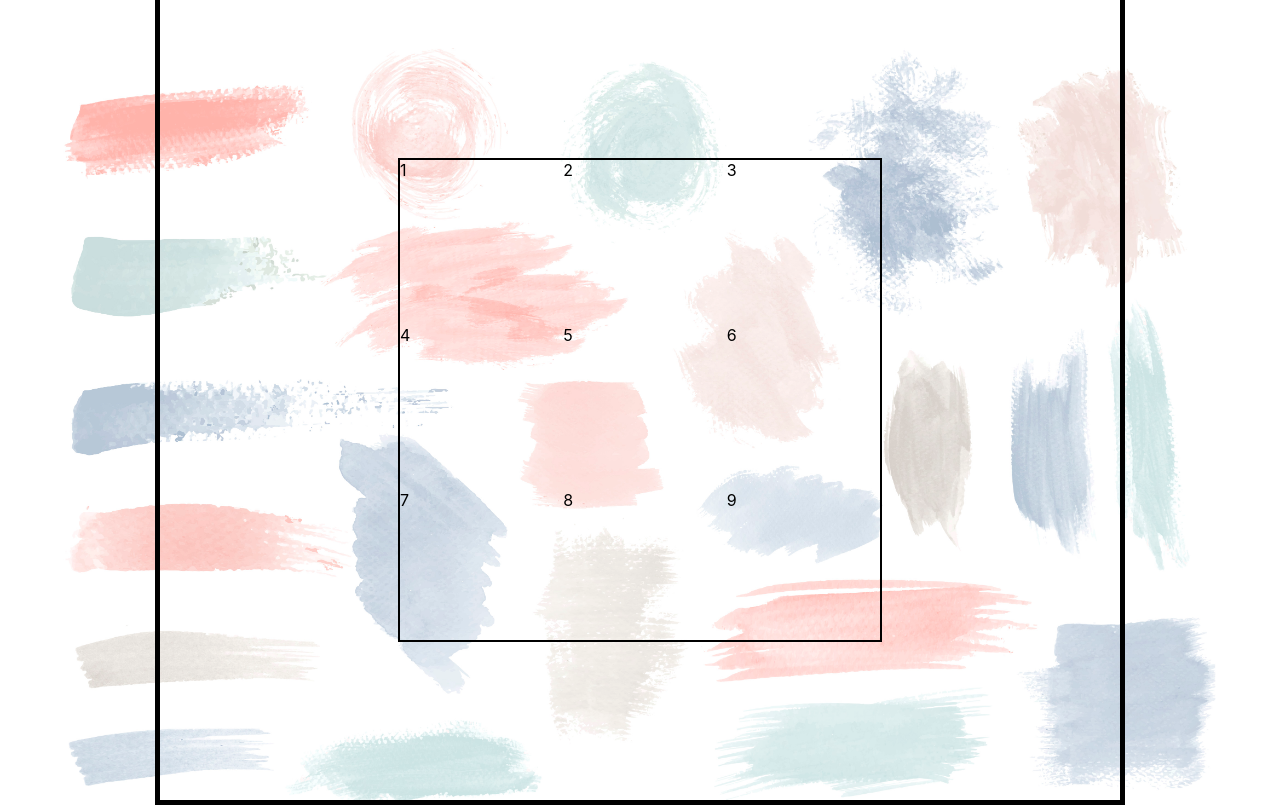
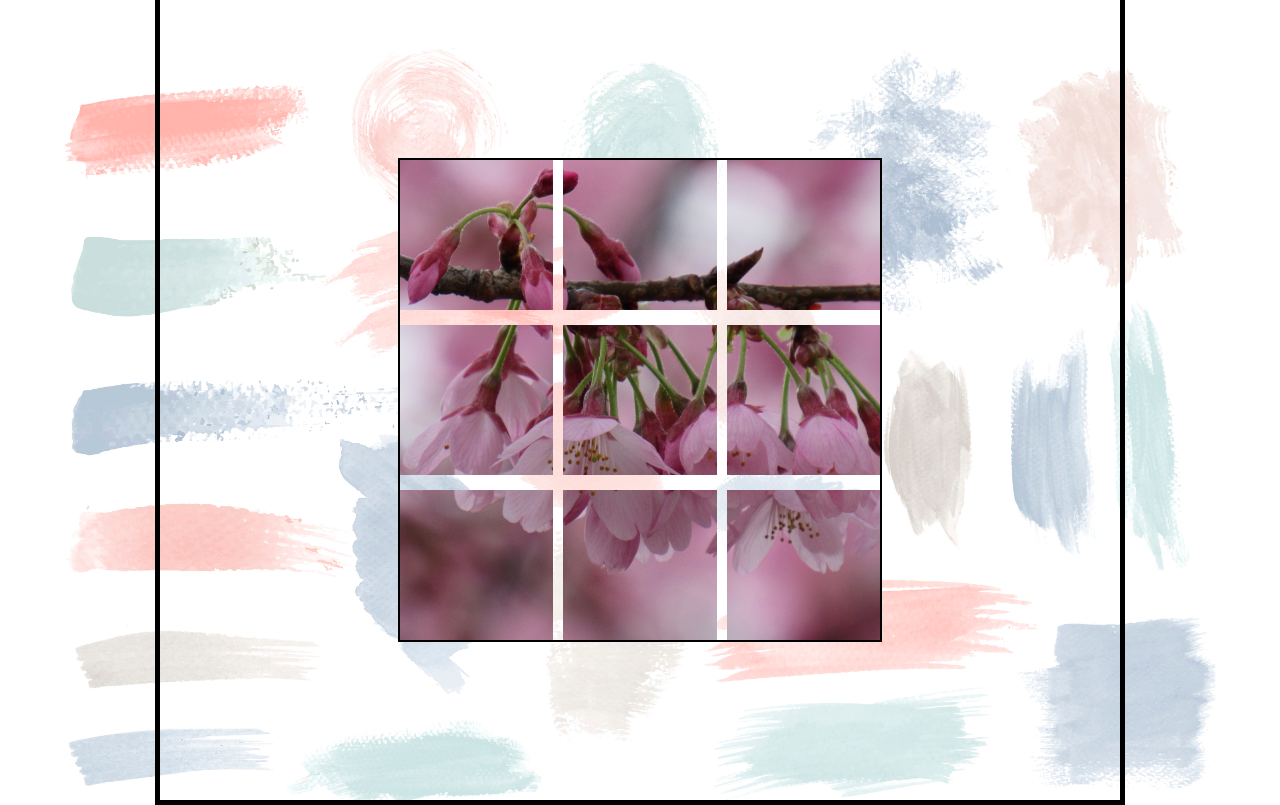
Before and after one commit to nataliamateo/Puzzle, a React app: page / in a window 1280 px wide. Built offline with nearby package versions, Linux system fonts and the light colour scheme.

Commit message:
Do pieces styles and create json

```diff
--- a/src/components/App.js
+++ b/src/components/App.js
@@ -1,11 +1,12 @@
 import React from 'react';
 import '../stylesheets/App.scss';
 import LeftPuzzle from './LeftPuzzle';
+import Data from '../services/data.json';
 
 function App() {
   return (
     <div className='App'>
-      <LeftPuzzle />{' '}
+      <LeftPuzzle />
     </div>
   );
 }
--- a/src/components/LeftPuzzle.js
+++ b/src/components/LeftPuzzle.js
@@ -4,15 +4,15 @@ import '../stylesheets/leftPuzzle.scss';
 const LeftPuzzle = () => {
   return (
     <div className='left-puzzle'>
-      <span className='left-puzzle__1'>1</span>
-      <span className='left-puzzle__2'>2</span>
-      <span className='left-puzzle__3'>3</span>
-      <span className='left-puzzle__4'>4</span>
-      <span className='left-puzzle__5'>5</span>
-      <span className='left-puzzle__6'>6</span>
-      <span className='left-puzzle__7'>7</span>
-      <span className='left-puzzle__8'>8</span>
-      <span className='left-puzzle__9'>9</span>
+      <span className='left-puzzle__1 size'></span>
+      <span className='left-puzzle__2 size'></span>
+      <span className='left-puzzle__3 size'></span>
+      <span className='left-puzzle__4 size'></span>
+      <span className='left-puzzle__5 size'></span>
+      <span className='left-puzzle__6 size'></span>
+      <span className='left-puzzle__7 size'></span>
+      <span className='left-puzzle__8 size'></span>
+      <span className='left-puzzle__9 size'></span>
     </div>
   );
 };
--- /dev/null
+++ b/src/services/data.json
@@ -0,0 +1,11 @@
+[
+  { "id": 1, "url": "../images/1.jpg" },
+  { "id": 2, "url": "../images/2.jpg" },
+  { "id": 3, "url": "../images/3.jpg" },
+  { "id": 4, "url": "../images/4.jpg" },
+  { "id": 5, "url": "../images/5.jpg" },
+  { "id": 6, "url": "../images/6.jpg" },
+  { "id": 7, "url": "../images/7.jpg" },
+  { "id": 8, "url": "../images/8.jpg" },
+  { "id": 9, "url": "../images/9.jpg" }
+]
--- a/src/stylesheets/leftPuzzle.scss
+++ b/src/stylesheets/leftPuzzle.scss
@@ -6,4 +6,35 @@
   grid-template-columns: 1fr 1fr 1fr;
   column-gap: 10px;
   row-gap: 15px;
+  &__1 {
+    background-image: url(../images/9.jpg);
+  }
+  &__2 {
+    background-image: url(../images/8.jpg);
+  }
+  &__3 {
+    background-image: url(../images/7.jpg);
+  }
+  &__4 {
+    background-image: url(../images/6.jpg);
+  }
+  &__5 {
+    background-image: url(../images/5.jpg);
+  }
+  &__6 {
+    background-image: url(../images/4.jpg);
+  }
+  &__7 {
+    background-image: url(../images/3.jpg);
+  }
+  &__8 {
+    background-image: url(../images/2.jpg);
+  }
+  &__9 {
+    background-image: url(../images/1.jpg);
+  }
 }
+
+.size {
+  background-size: cover;
+}
```
Also changed, not shown: src/images/1.jpg (added), src/images/2.jpg (added), src/images/3.jpg (added), src/images/4.jpg (added), src/images/5.jpg (added), src/images/6.jpg (added), src/images/7.jpg (added), src/images/8.jpg (added), src/images/9.jpg (added).
